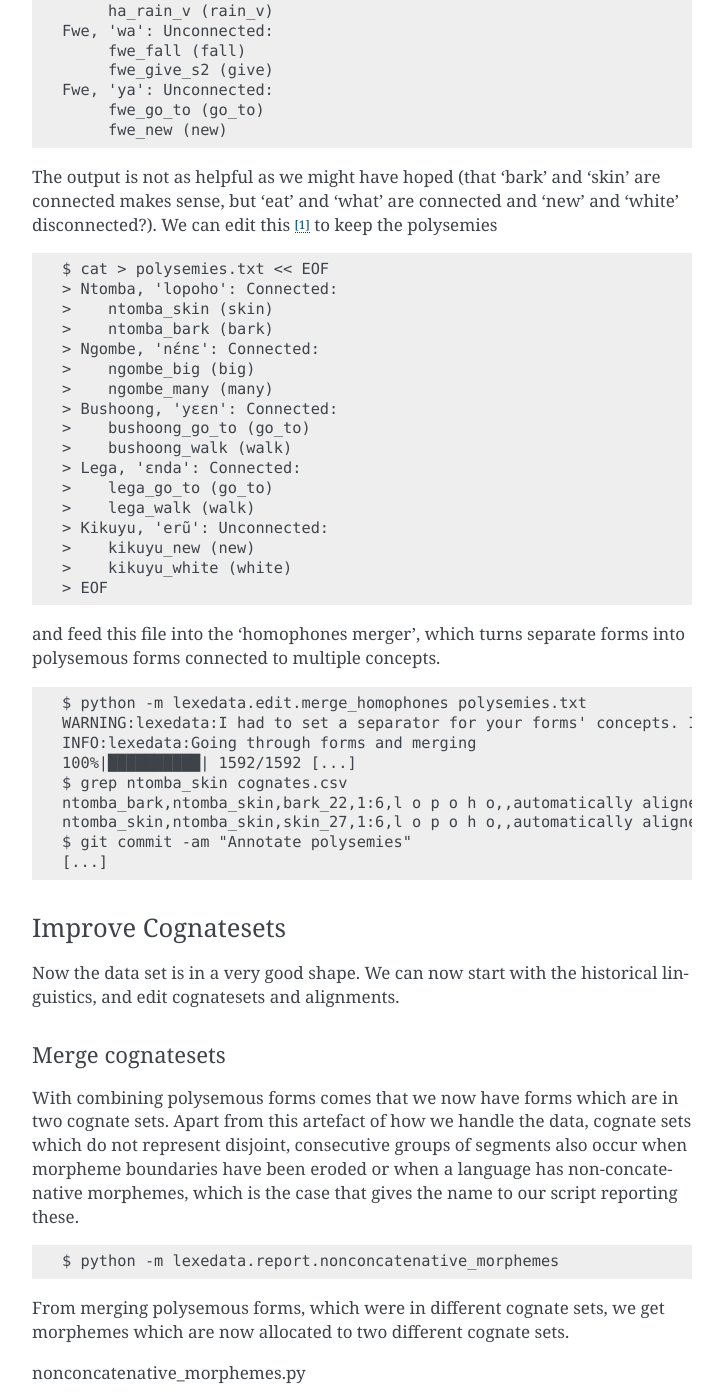
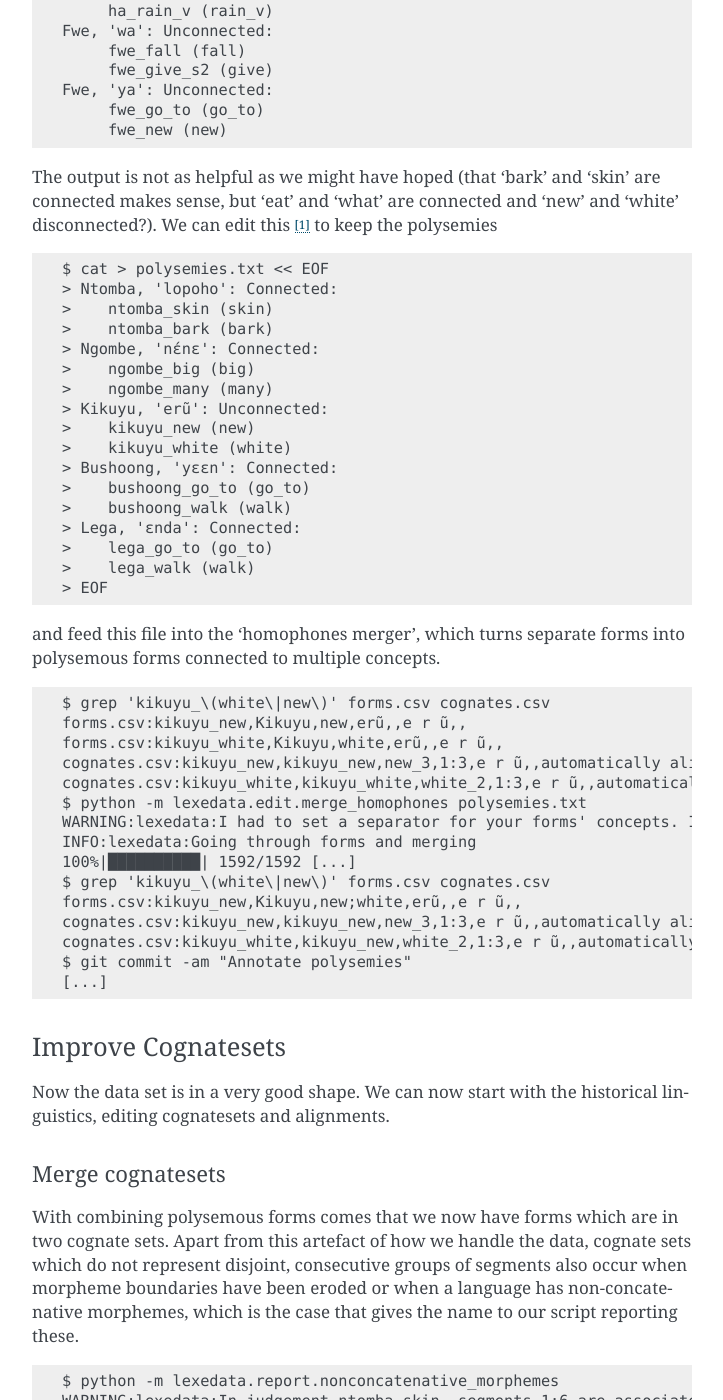
Before and after one commit to lexedata/lexedata, a Sphinx documentation site: the page built from docs/tour.rst, in a window 1280 px wide and 1400 px high, scrolled down 17068 px. Shown: the whole window, without its empty margins (388-1111 px from the left). Built offline with Sphinx 7.4.7, drawn with Linux system fonts in a browser that asks for light colours; some of the changed text lies outside the part shown.

Commit message:
Fix a few scripts concerning polysemies

```diff
--- a/docs/tour.rst
+++ b/docs/tour.rst
@@ -832,27 +832,33 @@
     > Ngombe, 'nɛ́nɛ': Connected:
     > 	 ngombe_big (big)
     > 	 ngombe_many (many)
+    > Kikuyu, 'erũ': Unconnected:
+    > 	 kikuyu_new (new)
+    > 	 kikuyu_white (white)
     > Bushoong, 'yɛɛn': Connected:
     > 	 bushoong_go_to (go_to)
     > 	 bushoong_walk (walk)
     > Lega, 'ɛnda': Connected:
     > 	 lega_go_to (go_to)
     > 	 lega_walk (walk)
-    > Kikuyu, 'erũ': Unconnected:
-    > 	 kikuyu_new (new)
-    > 	 kikuyu_white (white)
     > EOF
 
 and feed this file into the ‘homophones merger’, which turns separate forms into
 polysemous forms connected to multiple concepts. ::
 
+    $ grep 'kikuyu_\(white\|new\)' forms.csv cognates.csv
+    forms.csv:kikuyu_new,Kikuyu,new,erũ,,e r ũ,,
+    forms.csv:kikuyu_white,Kikuyu,white,erũ,,e r ũ,,
+    cognates.csv:kikuyu_new,kikuyu_new,new_3,1:3,e r ũ,,automatically aligned
+    cognates.csv:kikuyu_white,kikuyu_white,white_2,1:3,e r ũ,,automatically aligned
     $ python -m lexedata.edit.merge_homophones polysemies.txt
     WARNING:lexedata:I had to set a separator for your forms' concepts. I set it to ';'.
     INFO:lexedata:Going through forms and merging
     100%|██████████| 1592/1592 [...]
-    $ grep ntomba_skin cognates.csv
-    ntomba_bark,ntomba_skin,bark_22,1:6,l o p o h o,,automatically aligned
-    ntomba_skin,ntomba_skin,skin_27,1:6,l o p o h o,,automatically aligned
+    $ grep 'kikuyu_\(white\|new\)' forms.csv cognates.csv
+    forms.csv:kikuyu_new,Kikuyu,new;white,erũ,,e r ũ,,
+    cognates.csv:kikuyu_new,kikuyu_new,new_3,1:3,e r ũ,,automatically aligned
+    cognates.csv:kikuyu_white,kikuyu_new,white_2,1:3,e r ũ,,automatically aligned
     $ git commit -am "Annotate polysemies"
     [...]
 
@@ -860,7 +866,7 @@
 ===================
 
 Now the data set is in a very good shape. We can now start with the historical
-linguistics, and edit cognatesets and alignments.
+linguistics, editing cognatesets and alignments.
 
 Merge cognatesets
 -----------------
@@ -873,6 +879,11 @@
 ::
 
     $ python -m lexedata.report.nonconcatenative_morphemes
+    WARNING:lexedata:In judgement ntomba_skin, segments 1:6 are associated with cognate set skin_27, but were already in bark_22.
+    WARNING:lexedata:In judgement ngombe_many, segments 1:4 are associated with cognate set many_12, but were already in big_1.
+    WARNING:lexedata:In judgement bushoong_walk, segments 1:4 are associated with cognate set walk_1, but were already in go_to_1.
+    WARNING:lexedata:In judgement lega_walk, segments 1:4 are associated with cognate set walk_1, but were already in go_to_2.
+    WARNING:lexedata:In judgement kikuyu_white, segments 1:3 are associated with cognate set white_2, but were already in new_3.
 
 From merging polysemous forms, which were in different cognate sets, we get
 morphemes which are now allocated to two different cognate sets.
```
Also changed, not shown: 2 other files.
